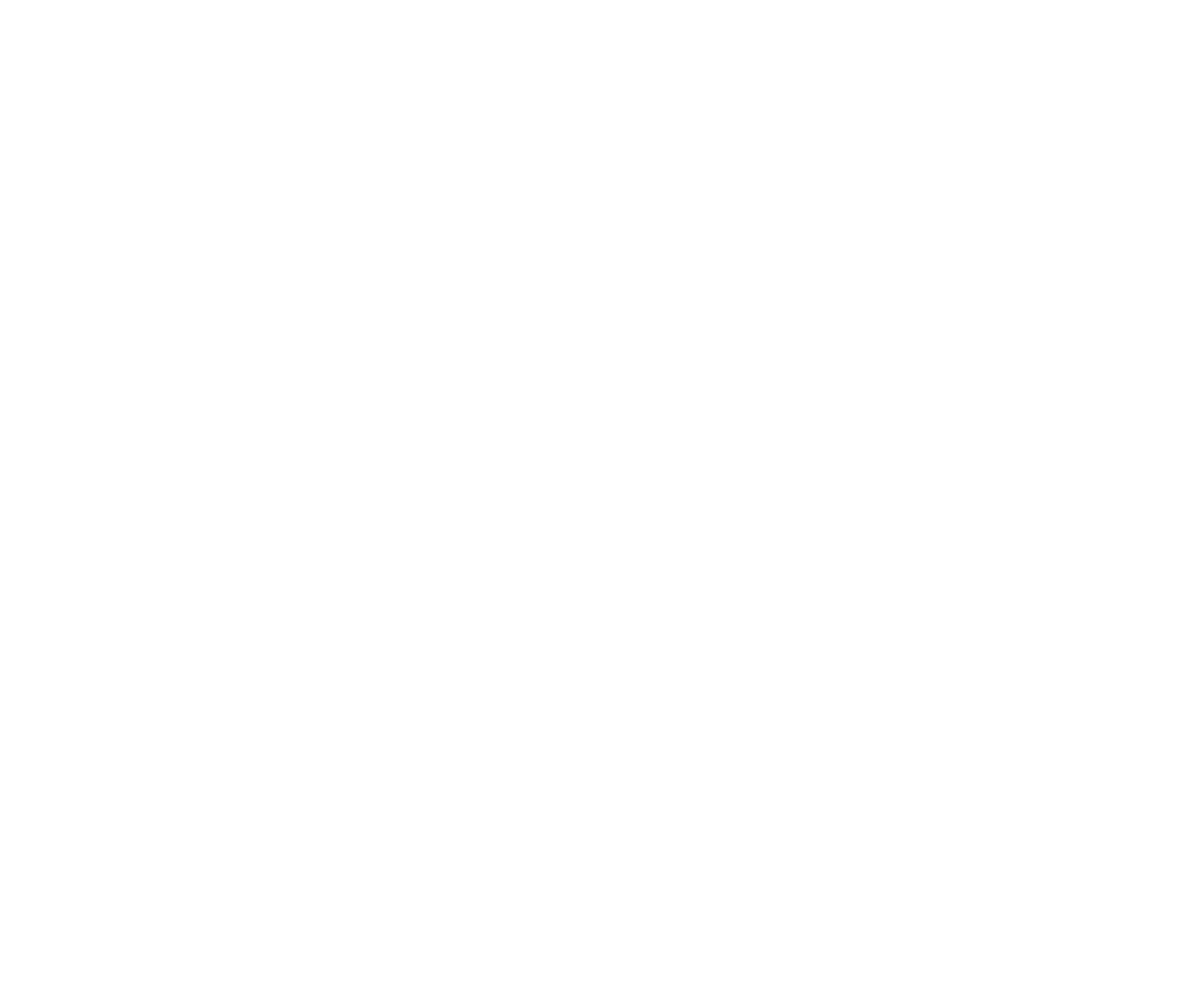
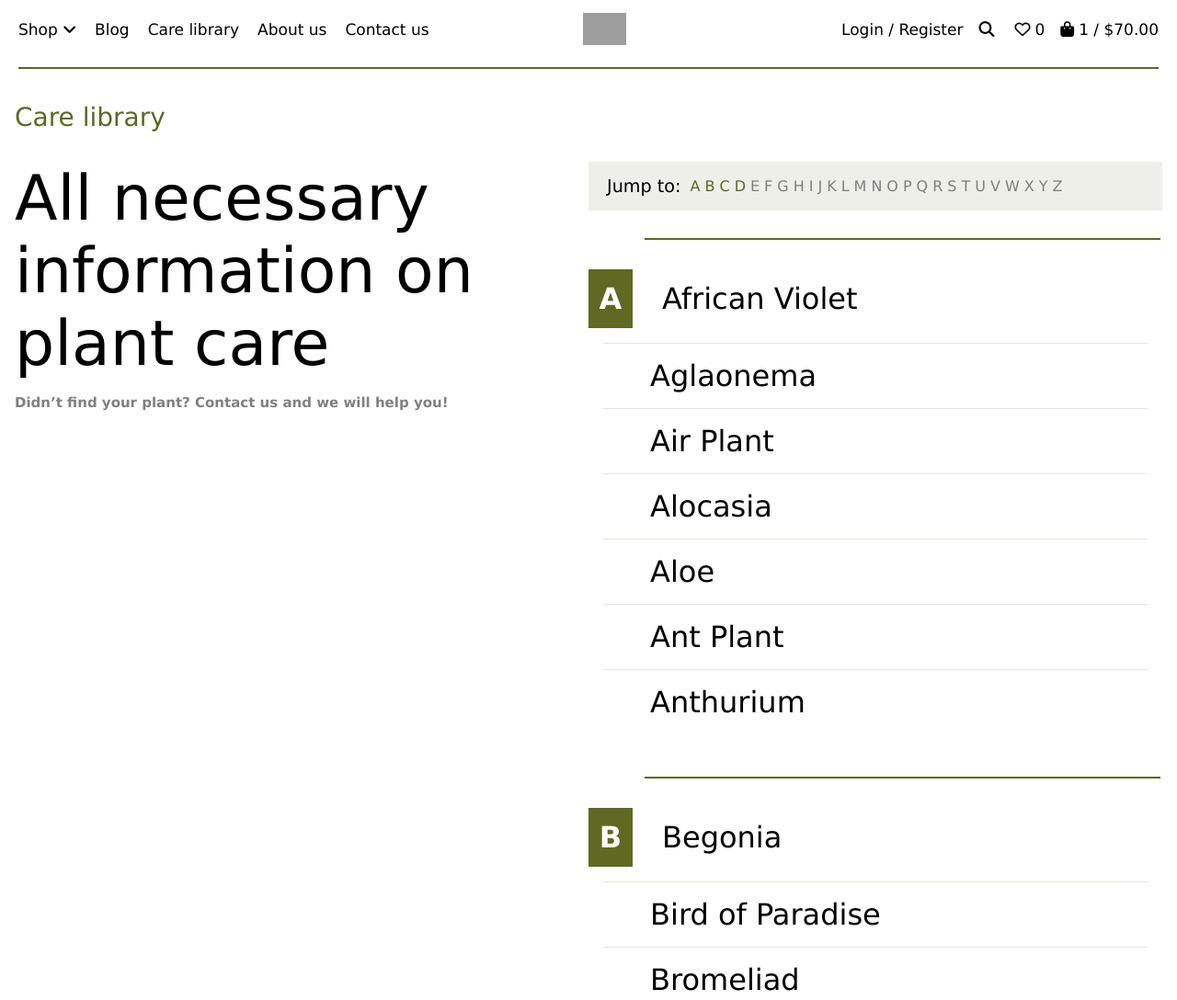
Before and after one commit to fidanagayeva/Plant, a website: page public/care.html in a window 1280 px wide. Shown: the top 1088 px of the page at 92% size. Before the commit the page ends 800 px from the top, so only its background shows below. Drawn offline with nearby package versions, Linux system fonts and the light colour scheme; no server answers; grey boxes are pictures that could not be loaded; a web font is replaced by a local one.

Commit message:
featured:create care

```diff
--- a/public/care.html
+++ b/public/care.html
@@ -0,0 +1,247 @@
+<!DOCTYPE html>
+<html lang="en">
+<head>
+    <meta charset="UTF-8">
+    <meta name="viewport" content="width=device-width, initial-scale=1.0">
+    <title>Plants</title>
+    <link rel="stylesheet" href="https://cdnjs.cloudflare.com/ajax/libs/Swiper/8.1.6/swiper-bundle.min.css" />
+    <link rel="stylesheet" href="https://cdnjs.cloudflare.com/ajax/libs/font-awesome/6.5.2/css/all.min.css"
+        integrity="sha512-SnH5WK+bZxgPHs44uWIX+LLJAJ9/2PkPKZ5QiAj6Ta86w+fsb2TkcmfRyVX3pBnMFcV7oQPJkl9QevSCWr3W6A=="
+        crossorigin="anonymous" referrerpolicy="no-referrer" />
+    <link rel="stylesheet" href="../src/scss/main.css">
+</head>
+<body>
+    <header class="header">
+        <div class="header__top">
+            <nav class="header__nav">
+                <ul>
+                    <li class="dropdown">
+                        <a href="./index.html">Shop <i class="fa-solid fa-angle-down"></i></a>
+                        <div class="visible">
+                            <div class="dropdown-content">
+                                <div class="category">
+                                    <img src="https://woodmart.xtemos.com/plants/wp-content/uploads/sites/12/2023/05/w-ps-categorie-plants.jpg.webp" alt="">
+                                    <p>Plants</p>
+                                    <span>25 products</span>
+                                </div>
+                                <div class="category">
+                                    <img src="https://woodmart.xtemos.com/plants/wp-content/uploads/sites/12/2023/05/w-ps-categorie-planters.jpg.webp" alt="">
+                                    <p>Planters</p>
+                                    <span>12 products</span>
+                                </div>
+                                <div class="category">
+                                    <img src="https://woodmart.xtemos.com/plants/wp-content/uploads/sites/12/2023/05/w-ps-categorie-plant-care.jpg.webp" alt="">
+                                    <p>Plant care</p>
+                                    <span>12 products</span>
+                                </div>
+                                <div class="category">
+                                    <img src="https://woodmart.xtemos.com/plants/wp-content/uploads/sites/12/2023/05/w-ps-categorie-pet-friendly.jpg.webp" alt="">
+                                    <p>Pet friendly</p>
+                                    <span>12 products</span>
+                                </div>
+                                <div class="category">
+                                    <img src="https://woodmart.xtemos.com/plants/wp-content/uploads/sites/12/2023/05/w-ps-categorie-gift-ideas.jpg.webp" alt="">
+                                    <p>Gift ideas</p>
+                                    <span>12 products</span>
+                                </div>
+                            </div>
+                        </div>
+                    </li>
+                    <li><a href="blog.html">Blog</a></li>
+                    <li><a href="care.html">Care library</a></li>
+                    <li><a href="about.html">About us</a></li>
+                    <li><a href="contact.html">Contact us</a></li>
+                </ul>
+            </nav>
+            <div class="header__logo">
+                <img src="https://woodmart.xtemos.com/plants/wp-content/uploads/sites/12/2023/05/woodmart-plant-store-logo.svg" alt="">
+            </div>
+            <div class="header__actions">
+                <a href="#">Login / Register</a>
+                <a href="#"><i class="fa-solid fa-magnifying-glass"></i></a>
+                <a href="#"><i class="fa-regular fa-heart"></i> 0</a>
+                <a href="#" id="openSidebarBtn"><i class="fa-solid fa-bag-shopping"></i> 1 / $70.00</a>
+            </div>
+        </div>
+        <hr>
+    </header>
+    <div id="sidebar" class="sidebar">
+        <p>Shopping cart</p>
+        <a href="#" id="closeSidebarBtn" class="closebtn"><i class="fa-solid fa-xmark"></i>Close</a>
+        <div class="sidebar-content">
+        </div>
+    </div>
+    <div class="care-title">
+        Care library
+    </div>
+    <div class="care">
+    <div class="container">
+        <div class="care-woodmart-title">
+            <h1>All necessary <br>information on <br>plant care</h1>
+            <p>Didn’t find your plant? Contact us and we will help you!</p>
+        </div>
+        <div class="jump-container">
+            <div class="jump-box">
+                <p class="jump-title">Jump to:</p>
+                <div class="jump-links">
+                    <a class="jump-link green" href="#A">A</a>
+                    <a class="jump-link green" href="#B">B</a>
+                    <a class="jump-link green" href="#C">C</a>
+                    <a class="jump-link green" href="#D">D</a>
+                    <a class="jump-link gray" href="#E">E</a>
+                    <a class="jump-link gray" href="#F">F</a>
+                    <a class="jump-link gray" href="#G">G</a>
+                    <a class="jump-link gray" href="#H">H</a>
+                    <a class="jump-link gray" href="#I">I</a>
+                    <a class="jump-link gray" href="#J">J</a>
+                    <a class="jump-link gray" href="#K">K</a>
+                    <a class="jump-link gray" href="#L">L</a>
+                    <a class="jump-link gray" href="#M">M</a>
+                    <a class="jump-link gray" href="#N">N</a>
+                    <a class="jump-link gray" href="#O">O</a>
+                    <a class="jump-link gray" href="#P">P</a>
+                    <a class="jump-link gray" href="#Q">Q</a>
+                    <a class="jump-link gray" href="#R">R</a>
+                    <a class="jump-link gray" href="#S">S</a>
+                    <a class="jump-link gray" href="#T">T</a>
+                    <a class="jump-link gray" href="#U">U</a>
+                    <a class="jump-link gray" href="#V">V</a>
+                    <a class="jump-link gray" href="#W">W</a>
+                    <a class="jump-link gray" href="#X">X</a>
+                    <a class="jump-link gray" href="#Y">Y</a>
+                    <a class="jump-link gray" href="#Z">Z</a>
+                </div>
+            </div>
+            <div class="green-line"></div>
+
+            <div class="plant-list">
+                <div class="plant-item">
+                    <div class="plant-icon">
+                        <span>A</span>
+                    </div>
+                    <div class="plant-name">
+                        African Violet
+                    </div>
+                </div>
+                <div class="plant-item">
+                    <div class="plant-name-m">
+                        Aglaonema
+                    </div>
+                </div>
+                <div class="plant-item">
+                    <div class="plant-name-m">
+                        Air Plant
+                    </div>
+                </div>
+                <div class="plant-item">
+                    <div class="plant-name-m">
+                        Alocasia
+                    </div>
+                </div>
+                <div class="plant-item">
+                    <div class="plant-name-m">
+                        Aloe
+                    </div>
+                </div>
+                <div class="plant-item">
+                    <div class="plant-name-m">
+                        Ant Plant
+                    </div>
+                </div>
+                <div class="plant-item">
+                    <div class="plant-name-m">
+                        Anthurium
+                    </div>
+                </div>
+            </div>
+
+            <div class="green-line"></div>
+
+            <div class="plant-list">
+                <div class="plant-item">
+                    <div class="plant-icon">
+                        <span>B</span>
+                    </div>
+                    <div class="plant-name">
+                        Begonia
+                    </div>
+                </div>
+                <div class="plant-item">
+                    <div class="plant-name-m">
+                        Bird of Paradise
+                    </div>
+                </div>
+                <div class="plant-item">
+                    <div class="plant-name-m">
+                        Bromeliad
+                    </div>
+                </div>
+                <div class="plant-item">
+                    <div class="plant-name-m">
+                        Butterfly Plant
+                    </div>
+                </div>
+            </div>
+
+            <div class="green-line"></div>
+
+            <div class="plant-list">
+                <div class="plant-item">
+                    <div class="plant-icon">
+                        <span>C</span>
+                    </div>
+                    <div class="plant-name">
+                        Cactus
+                    </div>
+                </div>
+                <div class="plant-item">
+                    <div class="plant-name-m">
+                        Caladium
+                    </div>
+                </div>
+                <div class="plant-item">
+                    <div class="plant-name-m">
+                        Calathea
+                    </div>
+                </div>
+                <div class="plant-item">
+                    <div class="plant-name-m">
+                        Callisia
+                    </div>
+                </div>
+                <div class="plant-item">
+                    <div class="plant-name-m">
+                        Croton
+                    </div>
+                </div>
+            </div>
+
+            <div class="green-line"></div>
+
+            <div class="plant-list">
+                <div class="plant-item">
+                    <div class="plant-icon">
+                        <span>D</span>
+                    </div>
+                    <div class="plant-name">
+                        Dieffenbachia
+                    </div>
+                </div>
+                <div class="plant-item">
+                    <div class="plant-name-m">
+                        Dracaena
+                    </div>
+                </div>
+                <div class="plant-item">
+                    <div class="plant-name-m">
+                        Dwarf Banana Tree
+                    </div>
+                </div>
+            </div>
+        </div>
+    </div>
+   </div>
+    <script src="https://cdnjs.cloudflare.com/ajax/libs/Swiper/8.1.6/swiper-bundle.min.js"></script>
+    <script src="../src/js/script.js"></script>
+</body>
+</html>
--- a/src/scss/pages/_home.scss
+++ b/src/scss/pages/_home.scss
@@ -216,3 +216,132 @@
       margin-bottom: 2.7rem;
       margin-top: 5.5rem;
     }
+
+    .care-title{
+      font-weight: 500;
+      font-size: 28px;
+      color: $button-color;
+      padding: 1rem;
+    }
+
+    .care {
+      padding: 1rem;
+
+      .container {
+        @include flex($wrap: wrap);
+
+        .jump-container,
+        .care-woodmart-title {
+          width: 50%;
+        }
+
+        .jump-container {
+          @include flex($direction: column,$item:flex-start);
+
+          .jump-box {
+            width: 100%;
+            padding: 15px 20px;
+            background-color: rgba(94, 104, 33, 0.1);
+            @include flex($item: center);
+
+            .jump-title {
+              color: $text-color;
+              font-size: 1.2rem;
+              margin-right: 10px;
+            }
+
+            .jump-links {
+              @include flex($wrap: wrap);
+              gap: 5px;
+
+              .jump-link {
+                font-size: 1rem;
+                text-decoration: none;
+                color: $text-hover;
+
+                &.green {
+                  color: $e-green;
+                }
+
+                &.gray {
+                  color: $text-hover;
+                }
+
+                &:hover {
+                  text-decoration: underline;
+                }
+              }
+            }
+          }
+
+          .green-line {
+            width: 90%;
+            height: 2px;
+            background-color: $e-green;
+            margin-top: 30px;
+            margin-left: 9.7%;
+          }
+
+          .plant-list {
+            width: 100%;
+            padding: 1rem;
+
+            .plant-item {
+              @include flex($item: center);
+              padding: 1rem 0;
+              border-bottom: 1px solid #e7e5d9;
+
+              &:last-child {
+                border-bottom: none;
+
+              }
+
+              .plant-icon {
+                width: 3rem;
+                height: 4rem;
+                background-color: $discover-background;
+                @include flex($justify: center,$item:center);
+                margin-left: -1rem;
+                color: $background-color;
+                font-size: 2rem;
+                font-weight: bold;
+                margin-right: 2rem;
+              }
+
+              .plant-name {
+                font-size: 2rem;
+                font-weight: 500;
+                color: $text-color;
+
+                &:hover{
+                  color: $e-green;
+                }
+              }
+              .plant-name-m {
+                font-size: 2rem;
+                font-weight: 500;
+                color: $text-color;
+                margin-left: 3.19rem;
+
+                &:hover{
+                  color: $e-green;
+                }
+              }
+            }
+          }
+        }
+
+        .care-woodmart-title {
+          h1 {
+            font-size: 68px;
+            margin-bottom: 1rem;
+          }
+
+          p {
+            font-size: 15px;
+            color: $text-hover;
+            font-weight: bold;
+          }
+        }
+      }
+    }
```
Also changed, not shown: src/scss/main.css, 1 other file.
